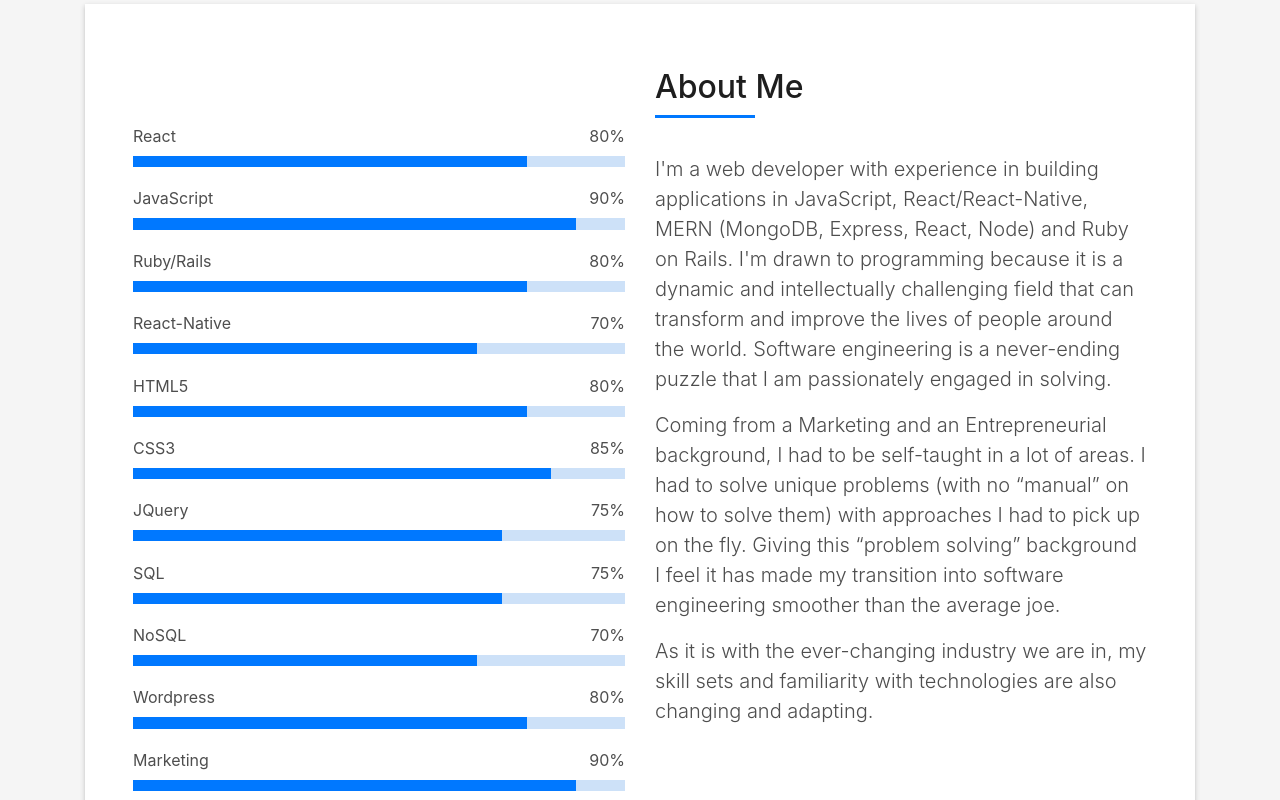
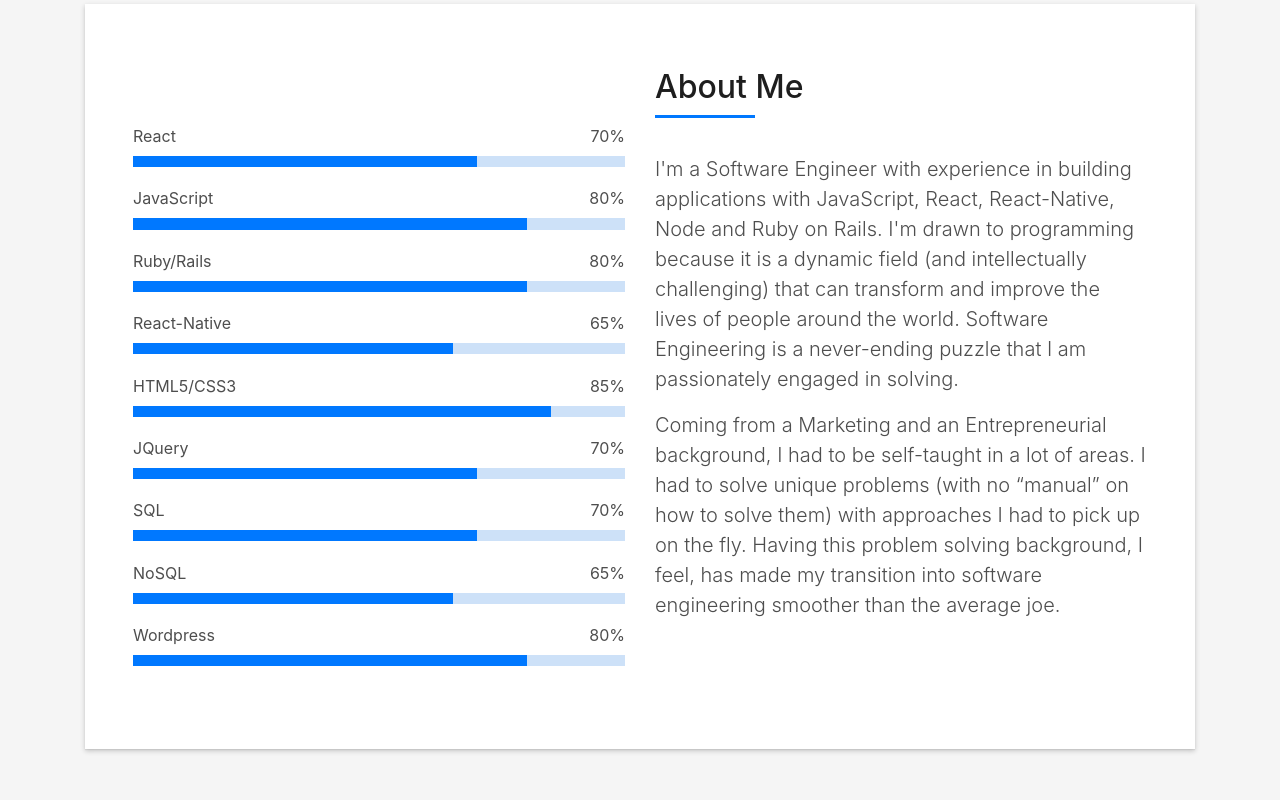
Before and after one commit to MahmudAhmed/mahmudahmed.github, a React (Create React App) app: page / in a window 1280 px wide. Shown: the part 860-1660 px from the top of the page. Built offline with nearby package versions, Linux system fonts and the light colour scheme; a web font is replaced by a local one.

Commit message:
about me

```diff
--- a/src/components/about.jsx
+++ b/src/components/about.jsx
@@ -1,5 +1,4 @@
 import React from "react";
-import myImage from "../img/myImage.png";
 
 class About extends React.Component {
   constructor() {
@@ -9,14 +8,14 @@
         {
           id: "React_skill",
           content: "React",
-          porcentage: "80%",
-          value: "80"
+          porcentage: "70%",
+          value: "70"
         },
         {
           id: "JavaScript_skill",
           content: "JavaScript",
-          porcentage: "90%",
-          value: "90"
+          porcentage: "80%",
+          value: "80"
         },
         {
           id: "Rails_skill",
@@ -27,18 +26,18 @@
         {
           id: "ReactNative_skill",
           content: "React-Native",
-          porcentage: "70%",
-          value: "70"
+          porcentage: "65%",
+          value: "65"
         },
-        { id: "HTML5_skill", content: "HTML5", porcentage: "80%", value: "80" },
-        { id: "CSS3_skill", content: "CSS3", porcentage: "85%", value: "85" },
-        { id: "JQuery", content: "JQuery", porcentage: "75%", value: "75" },
-        { id: "SQL", content: "SQL", porcentage: "75%", value: "75" },
+        { id: "HTML5_skill", content: "HTML5/CSS3", porcentage: "85%", value: "85" },
+        // { id: "CSS3_skill", content: "CSS3", porcentage: "85%", value: "85" },
+        { id: "JQuery", content: "JQuery", porcentage: "70%", value: "70" },
+        { id: "SQL", content: "SQL", porcentage: "70%", value: "70" },
         {
           id: "NoSQL_skill",
           content: "NoSQL",
-          porcentage: "70%",
-          value: "70"
+          porcentage: "65%",
+          value: "65"
         },
         {
           id: "Wordpress_skill",
@@ -46,28 +45,23 @@
           porcentage: "80%",
           value: "80"
         },
-        {
-          id: "Marketing_skill",
-          content: "Marketing",
-          porcentage: "90%",
-          value: "90"
-        }
+        // {
+        //   id: "Marketing_skill",
+        //   content: "Marketing",
+        //   porcentage: "90%",
+        //   value: "90"
+        // }
       ],
       about_me: [
         {
           id: "first-p-about",
           content:
-            "I'm a web developer with experience in building applications in JavaScript, React/React-Native, MERN (MongoDB, Express, React, Node) and Ruby on Rails. I'm drawn to programming because it is a dynamic and intellectually challenging field that can transform and improve the lives of people around the world. Software engineering is a never-ending puzzle that I am passionately engaged in solving."
+            "I'm a Software Engineer with experience in building applications with JavaScript, React, React-Native, Node and Ruby on Rails. I'm drawn to programming because it is a dynamic field (and intellectually challenging) that can transform and improve the lives of people around the world. Software Engineering is a never-ending puzzle that I am passionately engaged in solving."
         },
         {
           id: "second-p-about",
           content:
-            "Coming from a Marketing and an Entrepreneurial background, I had to be self-taught in a lot of areas. I had to solve unique problems (with no “manual” on how to solve them) with approaches I had to pick up on the fly. Giving this “problem solving” background I feel it has made my transition into software engineering smoother than the average joe."
-        },
-        {
-          id: "third-p-about",
-          content:
-            "As it is with the ever-changing industry we are in, my skill sets and familiarity with technologies are also changing and adapting."
+            "Coming from a Marketing and an Entrepreneurial background, I had to be self-taught in a lot of areas. I had to solve unique problems (with no “manual” on how to solve them) with approaches I had to pick up on the fly. Having this problem solving background, I feel, has made my transition into software engineering smoother than the average joe."
         }
       ]
     };
--- a/src/components/intro.jsx
+++ b/src/components/intro.jsx
@@ -14,15 +14,15 @@
         <div className="intro-content display-table">
           <div className="table-cell">
             <div className="container">
-              <h1 className="intro-title mb-4">Mahmud Ahmed</h1>
+              <h1 className="intro-title mb-4">Hi, I'm Mahmud</h1>
               <p className="intro-subtitle">
                 <span className="text-slider-items"></span>
                 <strong className="text-slider">
                   <Typed
                     strings={[
                       "Front End Developer",
+                      "Software Engineer",
                       "Full Stack Developer",
-                      "Software Engineer"
                     ]}
                     typeSpeed={80}
                     backDelay={1100}
```
